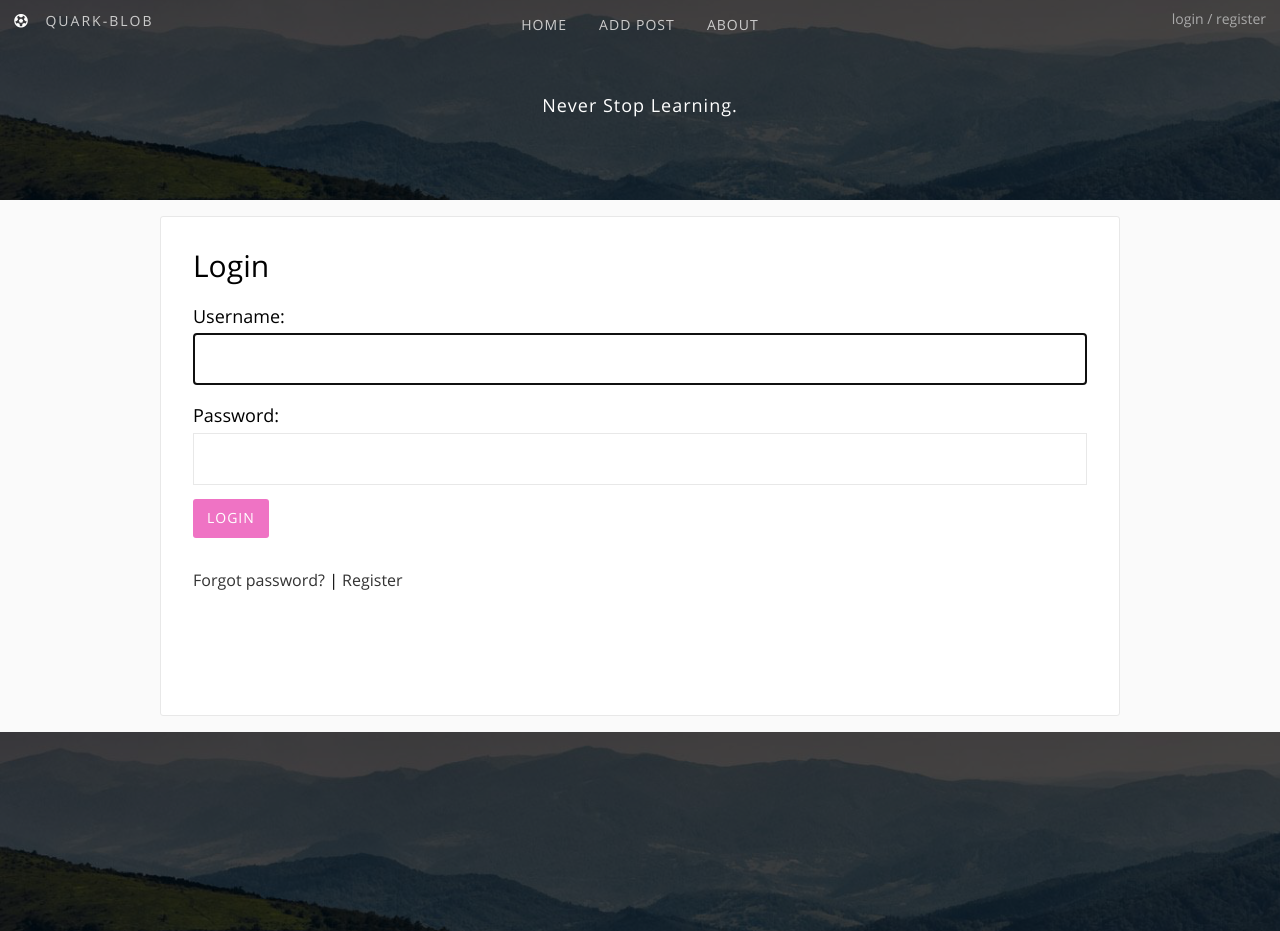
After one commit to RickonChen/Blog, a Django app: page /accounts/login/ in a window 1280 px wide. The commit adds this page. Shown: the top 931 px of the page. Run offline with Django 3.2, Linux system fonts and the light colour scheme.

Commit message:
add login, logout, reset password pages. update media root

```diff
--- a/project/base/static/base/css/header.scss
+++ b/project/base/static/base/css/header.scss
@@ -3,19 +3,39 @@
   height: 200px;
   width: 100%;
   background: url('../images/header-bg.png') no-repeat;
+
   &-brand {
     position: absolute;
     text-transform: uppercase;
     letter-spacing: 2px;
     font-size: 14px;
   }
+
   &-brand-logo {
     padding: 1em 0.7em 1em 1em;
     color: #fff;
   }
+
   &-brand-name {
     color: #ccc;
   }
+
+  &-user {
+    display: none;
+    position: absolute;
+    top: 0.8em;
+    right: 1em;
+    color: #aaa;
+    font-size: 14px;
+    @include for-desktop-up {
+      display: inherit;
+    }
+
+    &:hover {
+      color: #fff;
+    }
+  }
+
   &-slogan {
     font-size: 18px;
     text-align: center;
--- a/project/base/static/base/css/style.css
+++ b/project/base/static/base/css/style.css
@@ -389,6 +389,22 @@ ul {
 .header-brand-name {
   color: #ccc;
 }
+.header-user {
+  display: none;
+  position: absolute;
+  top: 0.8em;
+  right: 1em;
+  color: #aaa;
+  font-size: 14px;
+}
+@media (min-width: 1200px) {
+  .header-user {
+    display: inherit;
+  }
+}
+.header-user:hover {
+  color: #fff;
+}
 .header-slogan {
   font-size: 18px;
   text-align: center;
--- a/project/base/templates/base/base.html
+++ b/project/base/templates/base/base.html
@@ -20,7 +20,8 @@
                href="{% url 'home' %}">Home</a>
         </li>
         <li class="menu-li">
-             <a class="menu-li-a {% url 'add_post' as add_post_url %} {% if request.get_full_path == add_post_url %} menu-li-a--active{% endif %}" href="{% url 'add_post' %}">Add post</a>
+            <a class="menu-li-a {% url 'add_post' as add_post_url %} {% if request.get_full_path == add_post_url %} menu-li-a--active{% endif %}"
+               href="{% url 'add_post' %}">Add post</a>
         </li>
         <li class="menu-li">
             <a class="menu-li-a" href="">About</a>
@@ -30,17 +31,31 @@
          src="{% static 'base/images/hamburger.png' %}">
 
     <ul id="dropdown" class="dropdown">
-        <li class="dropdown-li
-    		   dropdown-li--active">
+        <li class="dropdown-li {% url 'home' as home_url %} {% if request.get_full_path == home_url %} dropdown-li--active{% endif %}">
             <a class="dropdown-li-a" href="/">Home</a>
         </li>
-        <li class="dropdown-li">
-            <a class="dropdown-li-a" href="/">Add Post</a>
+        <li class="dropdown-li  {% url 'add_post' as add_post_url %} {% if request.get_full_path == add_post_url %} dropdown-li--active{% endif %}">
+            <a class="dropdown-li-a" href="{% url 'add_post' %}">Add Post</a>
         </li>
         <li class="dropdown-li">
-            <a class="dropdown-li-a" href="/">About</a>
+            <a class="dropdown-li-a" href="/about/">About</a>
         </li>
+        {% if request.user.is_authenticated %}
+            <li class="dropdown-li">
+                <a class="dropdown-li-a" href="{% url 'logout' %}">Logout</a>
+            </li>
+        {% else %}
+            <li class="dropdown-li">
+                <a class="dropdown-li-a" href="{% url 'login' %}">login / register</a>
+            </li>
+        {% endif %}
     </ul>
+
+    {% if not request.user.is_authenticated %}
+        <a class="header-user show-mobile" href="{% url 'login' %}">
+            login / register
+        </a>
+    {% endif %}
     <div class="header-slogan">Never Stop <strong>Learning</strong>.</div>
 </div>
 
--- a/project/project/settings.py
+++ b/project/project/settings.py
@@ -44,7 +44,7 @@ INSTALLED_APPS = [
 ]
 
 MEDIA_URL = '/media/'
-MEDIA_ROOT = 'media/'
+MEDIA_ROOT = os.path.join(BASE_DIR, 'media')
 
 MIDDLEWARE = [
     'django.middleware.security.SecurityMiddleware',
@@ -61,7 +61,7 @@ ROOT_URLCONF = 'project.urls'
 TEMPLATES = [
     {
         'BACKEND': 'django.template.backends.django.DjangoTemplates',
-        'DIRS': [],
+        'DIRS': [os.path.join(BASE_DIR, 'project/templates')],
         'APP_DIRS': True,
         'OPTIONS': {
             'context_processors': [
--- /dev/null
+++ b/project/project/templates/registration/login.html
@@ -0,0 +1,18 @@
+{% extends 'base/base.html' %}
+{% block title %}Login{% endblock %}
+{% block h1 %}<h1>Login</h1>{% endblock %}
+
+{% block content %}
+
+    <form method="post" action="{% url 'login' %}">
+        {% csrf_token %}
+        {{ form.as_p }}
+        <input class="submit" type="submit" value="login"/>
+        <input type="hidden" name="next" value="{{ next }}"/>
+    </form>
+    <p>
+        <a href="{% url 'password_reset' %}">Forgot password?</a> |
+        <a href="{% url 'register' %}">Register</a>
+    </p>
+
+{% endblock %}
--- /dev/null
+++ b/project/project/templates/registration/password_reset_done.html
@@ -0,0 +1,6 @@
+{% extends 'base/base.html' %}
+{% block h1 %}<h1>Reset Email Sent</h1>{% endblock %}
+
+{% block content %}
+    <p>Please check you inbox for instructions.</p>
+{% endblock %}
--- a/project/project/urls.py
+++ b/project/project/urls.py
@@ -24,5 +24,7 @@ urlpatterns = [
     path('tags/<slug:slug>/', views.tag, name='tag'),
     path('blog/', include('blog.urls')),
     path('search/', include('search.urls')),
+    path('accounts/register/', views.Register.as_view(), name='register'),
+    path('accounts/', include('django.contrib.auth.urls')),
     path('', include('base.urls'))
 ] + static(settings.MEDIA_URL, document_root=settings.MEDIA_ROOT)
```
Also changed, not shown: project/base/views.py (+9 -0 lines), project/project/templates/registration/password_reset_complete.html (added, +7 -0 lines), project/project/templates/registration/password_reset_confirm.html (added, +10 -0 lines), project/project/templates/registration/password_reset_form.html (added, +10 -0 lines), project/project/templates/registration/register.html (added, +15 -0 lines), 1 other file.
